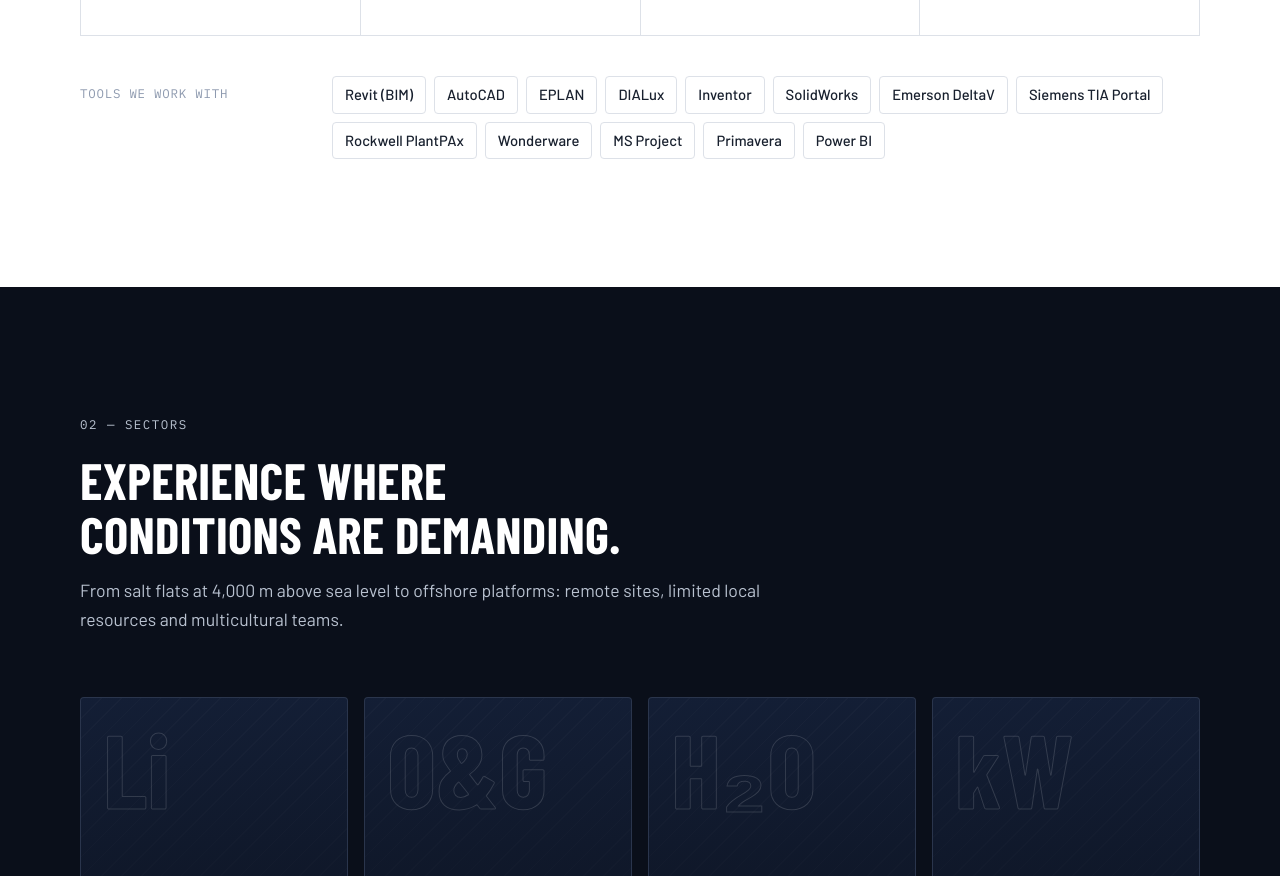
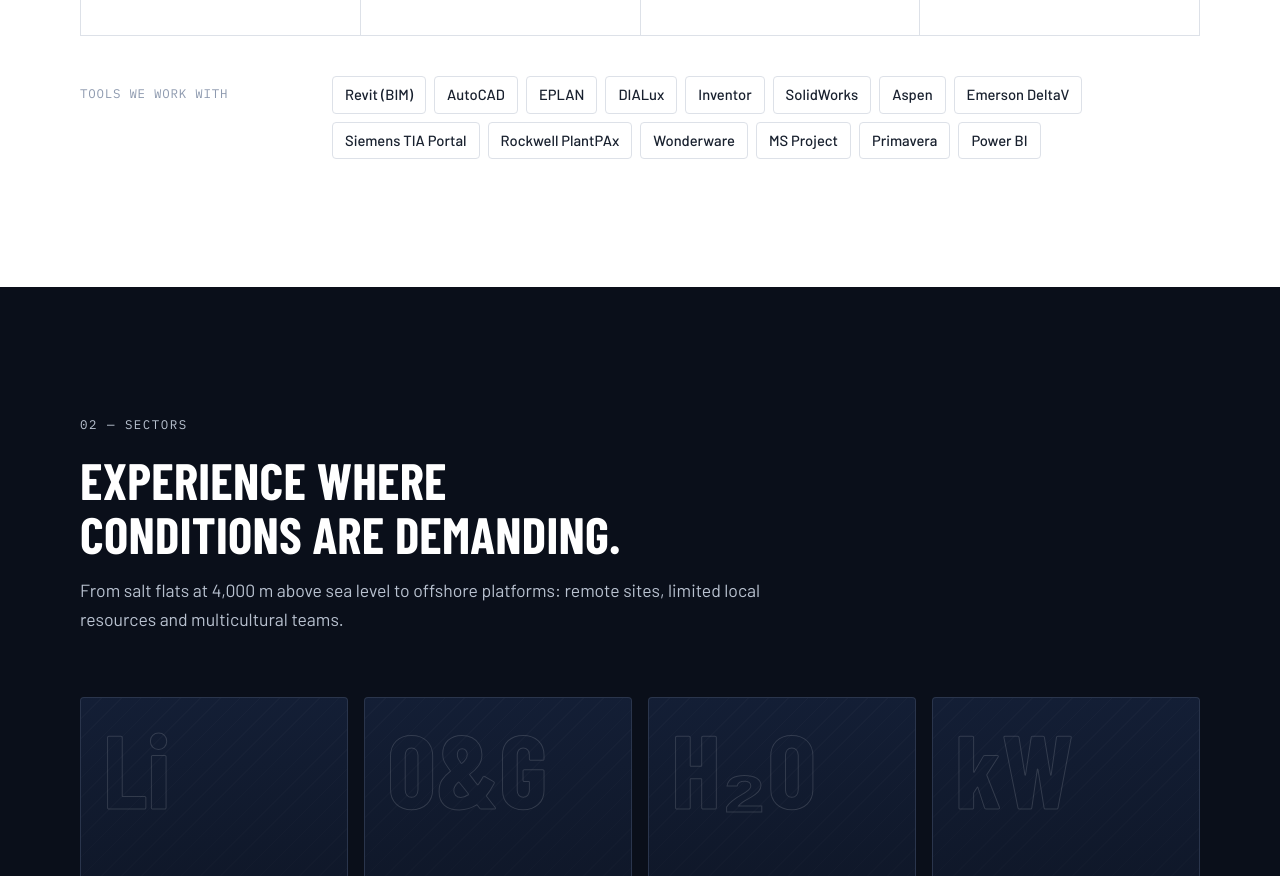
Before and after one commit to Maxidvp/jovaingenieria, a plain HTML site: page en/index.html in a window 1280 px wide. Shown: the part 2294-3170 px from the top of the page. Drawn offline with Linux system fonts and the light colour scheme.

Commit message:
Herramientas: se agrega Aspen
Co-Authored-By: Claude Opus 5.5 <noreply@anthropic.com>
Claude-Session: https://claude.ai/code/session_01GwAy3dAyv9rG9Y7nFzsCm7

```diff
--- a/en/index.html
+++ b/en/index.html
@@ -219,7 +219,7 @@
     <div class="tools">
       <p class="tools__title mono">Tools we work with</p>
       <ul class="chips">
-        <li>Revit (BIM)</li><li>AutoCAD</li><li>EPLAN</li><li>DIALux</li><li>Inventor</li><li>SolidWorks</li>
+        <li>Revit (BIM)</li><li>AutoCAD</li><li>EPLAN</li><li>DIALux</li><li>Inventor</li><li>SolidWorks</li><li>Aspen</li>
         <li>Emerson DeltaV</li><li>Siemens TIA Portal</li><li>Rockwell PlantPAx</li><li>Wonderware</li>
         <li>MS Project</li><li>Primavera</li><li>Power BI</li>
       </ul>
```
Also changed, not shown: index.html (+1 -1 lines).
